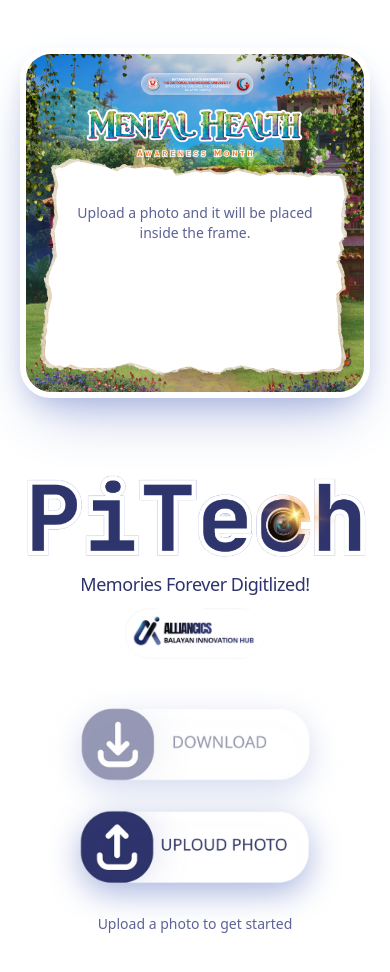
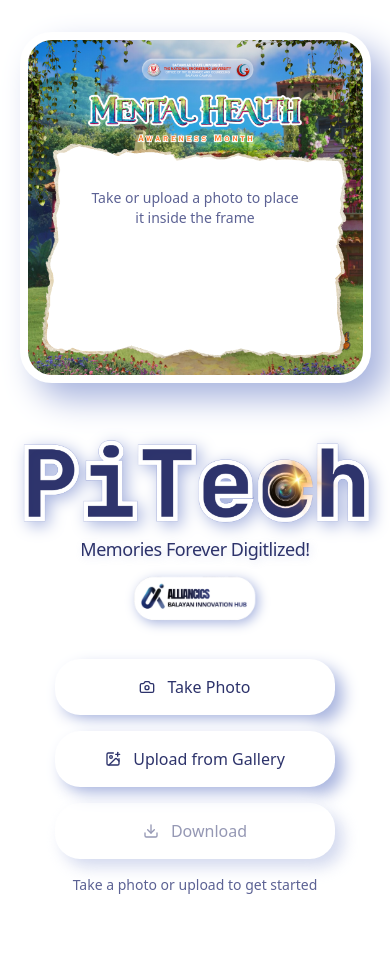
Before and after one commit to TEMTHERACOON/PiTech, a React (Vite) app: page / in a window 390 px wide. Shown: the top 972 px of the page. After the commit the page ends 927 px from the top, so only its background shows below. Built offline with nearby package versions, Linux system fonts and the light colour scheme.

Commit message:
Add camera capture, mobile responsiveness, and neomorphic design with professional icons

```diff
--- a/src/App.tsx
+++ b/src/App.tsx
@@ -20,12 +20,12 @@
 
   return (
     <main className="min-h-screen w-full bg-background text-foreground">
-      <div className="mx-auto flex w-full max-w-6xl flex-col items-center gap-12 px-5 py-12 sm:px-8 lg:flex-row lg:items-center lg:justify-between lg:gap-16 lg:py-20">
+      <div className="mx-auto flex w-full max-w-6xl flex-col items-center gap-8 px-4 py-8 sm:gap-10 sm:px-6 sm:py-12 md:gap-12 lg:flex-row lg:items-center lg:justify-between lg:gap-16 lg:py-20">
         {/* Left — frame container with the photo inside */}
-        <PhotoFrame photo={photo} className="max-w-[min(92vw,520px)]" />
+        <PhotoFrame photo={photo} className="w-full max-w-[min(90vw,480px)] sm:max-w-[min(85vw,520px)]" />
 
         {/* Right — branding and actions */}
-        <section className="flex w-full max-w-md flex-col items-center gap-10 text-center">
+        <section className="flex w-full max-w-md flex-col items-center gap-8 text-center sm:gap-10">
           <BrandPanel />
 
           <ActionButtons
--- a/src/components/action-buttons.tsx
+++ b/src/components/action-buttons.tsx
@@ -1,11 +1,10 @@
 import { useRef, useState } from "react"
-import downloadIcon from "@/assets/download.png"
-import uploadIcon from "@/assets/uploud.png"
+import { Camera, Download, ImagePlus } from "lucide-react"
 import { Button } from "@/components/ui/button"
 import { composeFrame, downloadBlob } from "@/lib/compose-frame"
 
-const imageButtonClasses =
-  "h-auto w-full max-w-[240px] cursor-pointer rounded-2xl border-0 bg-transparent p-0 shadow-none transition-transform duration-200 ease-out hover:-translate-y-0.5 hover:scale-[1.04] hover:bg-transparent active:translate-y-0 active:scale-[1.04] focus-visible:ring-ring/45 disabled:pointer-events-none disabled:opacity-50 disabled:hover:translate-y-0 disabled:hover:scale-100"
+const neumorphicButtonClasses =
+  "group relative flex h-14 w-full max-w-[280px] items-center justify-center gap-3 rounded-2xl border-0 bg-background px-6 text-foreground shadow-[8px_8px_16px_#a9b5df,_-8px_-8px_16px_#ffffff] transition-all duration-200 ease-out hover:shadow-[4px_4px_8px_#a9b5df,_-4px_-4px_8px_#ffffff] hover:scale-[1.02] active:shadow-[inset_4px_4px_8px_#a9b5df,inset_-4px_-4px_8px_#ffffff] active:scale-[0.98] focus-visible:outline-none focus-visible:ring-2 focus-visible:ring-ring/50 disabled:pointer-events-none disabled:opacity-50 disabled:shadow-[8px_8px_16px_#a9b5df,_-8px_-8px_16px_#ffffff] disabled:hover:scale-100"
 
 type ActionButtonsProps = {
   photo: string | null
@@ -18,7 +17,8 @@
   fileName,
   onSelectPhoto,
 }: ActionButtonsProps) {
-  const inputRef = useRef<HTMLInputElement>(null)
+  const galleryInputRef = useRef<HTMLInputElement>(null)
+  const cameraInputRef = useRef<HTMLInputElement>(null)
   const [isExporting, setIsExporting] = useState(false)
   const [error, setError] = useState<string | null>(null)
 
@@ -37,45 +37,61 @@
     }
   }
 
+  const handleFileChange = (event: React.ChangeEvent<HTMLInputElement>) => {
+    const file = event.target.files?.[0]
+    if (file) onSelectPhoto(file)
+    event.target.value = ""
+  }
+
   return (
-    <div className="flex w-full flex-col items-center gap-5 text-center">
+    <div className="flex w-full flex-col items-center gap-4 text-center sm:gap-5">
       <input
-        ref={inputRef}
+        ref={galleryInputRef}
         type="file"
         accept="image/*"
         className="sr-only"
-        onChange={(event) => {
-          const file = event.target.files?.[0]
-          if (file) onSelectPhoto(file)
-          event.target.value = ""
-        }}
+        onChange={handleFileChange}
+      />
+      <input
+        ref={cameraInputRef}
+        type="file"
+        accept="image/*"
+        capture="environment"
+        className="sr-only"
+        onChange={handleFileChange}
       />
 
       <Button
         type="button"
         variant="ghost"
-        className={imageButtonClasses}
-        onClick={handleDownload}
-        disabled={!photo || isExporting}
+        className={neumorphicButtonClasses}
+        onClick={() => cameraInputRef.current?.click()}
       >
-        <img
-          src={downloadIcon}
-          alt={isExporting ? "Preparing download" : "Download framed photo"}
-          className="drop-shadow-brand w-full select-none"
-        />
+        <Camera className="h-5 w-5" />
+        <span className="text-base font-medium">Take Photo</span>
       </Button>
 
       <Button
         type="button"
         variant="ghost"
-        className={imageButtonClasses}
-        onClick={() => inputRef.current?.click()}
+        className={neumorphicButtonClasses}
+        onClick={() => galleryInputRef.current?.click()}
       >
-        <img
-          src={uploadIcon}
-          alt="Upload photo"
-          className="drop-shadow-brand w-full select-none"
-        />
+        <ImagePlus className="h-5 w-5" />
+        <span className="text-base font-medium">Upload from Gallery</span>
+      </Button>
+
+      <Button
+        type="button"
+        variant="ghost"
+        className={neumorphicButtonClasses}
+        onClick={handleDownload}
+        disabled={!photo || isExporting}
+      >
+        <Download className="h-5 w-5" />
+        <span className="text-base font-medium">
+          {isExporting ? "Preparing..." : "Download"}
+        </span>
       </Button>
 
       <p
@@ -87,7 +103,7 @@
             ? "Preparing your framed photo…"
             : photo
               ? "Ready to download"
-              : "Upload a photo to get started")}
+              : "Take a photo or upload to get started")}
       </p>
     </div>
   )
--- a/src/components/brand-panel.tsx
+++ b/src/components/brand-panel.tsx
@@ -3,21 +3,21 @@
 
 export function BrandPanel({ className = "" }: { className?: string }) {
   return (
-    <div className={`flex flex-col items-center gap-1 text-center ${className}`}>
+    <div className={`flex flex-col items-center gap-2 text-center ${className}`}>
       <img
         src={pitech}
         alt="PiTech"
-        className="h-30 w-auto max-w-full select-none object-contain transition-transform duration-200 ease-out hover:scale-[1.04] active:scale-[1.04] sm:h-34"
+        className="h-28 w-auto max-w-full select-none object-contain drop-shadow-[4px_4px_8px_#a9b5df] transition-all duration-200 ease-out hover:scale-[1.04] hover:drop-shadow-[6px_6px_12px_#a9b5df] active:scale-[1.04] sm:h-32"
       />
 
-      <p className="text-balance text-lg tracking-tight text-foreground transition-transform duration-200 ease-out hover:scale-[1.04] sm:text-xl">
+      <p className="text-balance text-lg font-medium tracking-tight text-foreground drop-shadow-[2px_2px_4px_rgba(169,181,223,0.4)] transition-all duration-200 ease-out hover:scale-[1.04] sm:text-xl">
         Memories Forever Digitlized!
       </p>
 
       <img
         src={allianCics}
         alt="AllianCICS"
-        className="h-16 w-auto select-none transition-transform duration-200 ease-out hover:scale-[1.06] active:scale-[1.06] sm:h-18"
+        className="h-14 w-auto select-none drop-shadow-[3px_3px_6px_#a9b5df] transition-all duration-200 ease-out hover:scale-[1.06] hover:drop-shadow-[5px_5px_10px_#a9b5df] active:scale-[1.06] sm:h-16"
       />
     </div>
   )
--- a/src/components/photo-frame.tsx
+++ b/src/components/photo-frame.tsx
@@ -8,7 +8,7 @@
 export function PhotoFrame({ photo, className = "" }: PhotoFrameProps) {
   return (
     <div
-      className={`relative aspect-square w-full overflow-hidden rounded-3xl border-[6px] border-white bg-white shadow-frame transition-transform duration-300 ease-out hover:scale-[1.02] active:scale-[1.02] sm:rounded-4xl ${className}`}
+      className={`relative aspect-square w-full overflow-hidden rounded-[2rem] border-[8px] border-white bg-white shadow-[16px_16px_32px_#a9b5df,_-16px_-16px_32px_#ffffff] transition-all duration-300 ease-out hover:shadow-[20px_20px_40px_#a9b5df,_-20px_-20px_40px_#ffffff] hover:scale-[1.01] active:shadow-[inset_12px_12px_24px_#a9b5df,inset_-12px_-12px_24px_#ffffff] active:scale-[0.99] sm:rounded-[2.5rem] ${className}`}
     >
       {photo ? (
         <img
@@ -17,9 +17,9 @@
           className="absolute inset-0 h-full w-full object-cover"
         />
       ) : (
-        <div className="absolute inset-0 flex items-center justify-center">
-          <p className="max-w-[70%] text-center text-sm font-medium text-muted-foreground">
-            Upload a photo and it will be placed inside the frame.
+        <div className="absolute inset-0 flex items-center justify-center px-4">
+          <p className="max-w-[70%] text-center text-sm font-medium text-muted-foreground sm:text-base">
+            Take or upload a photo to place it inside the frame
           </p>
         </div>
       )}
```
Also changed, not shown: 1 other file (tests, documents, lock files or other folders).
